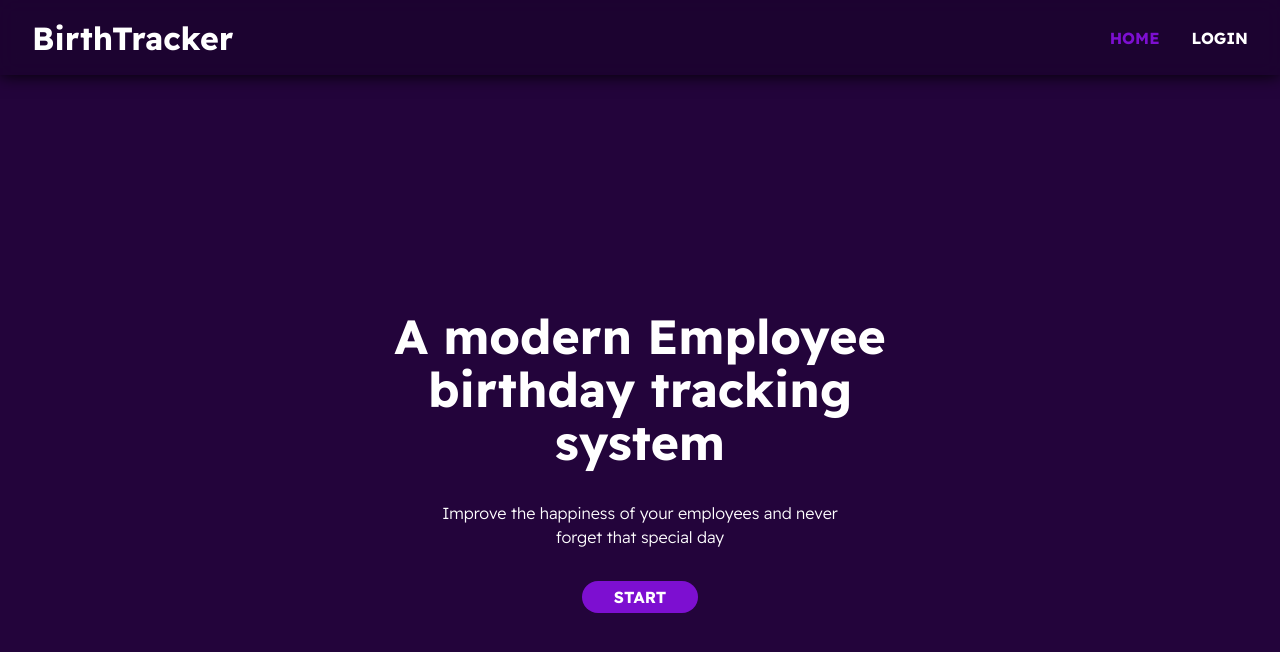
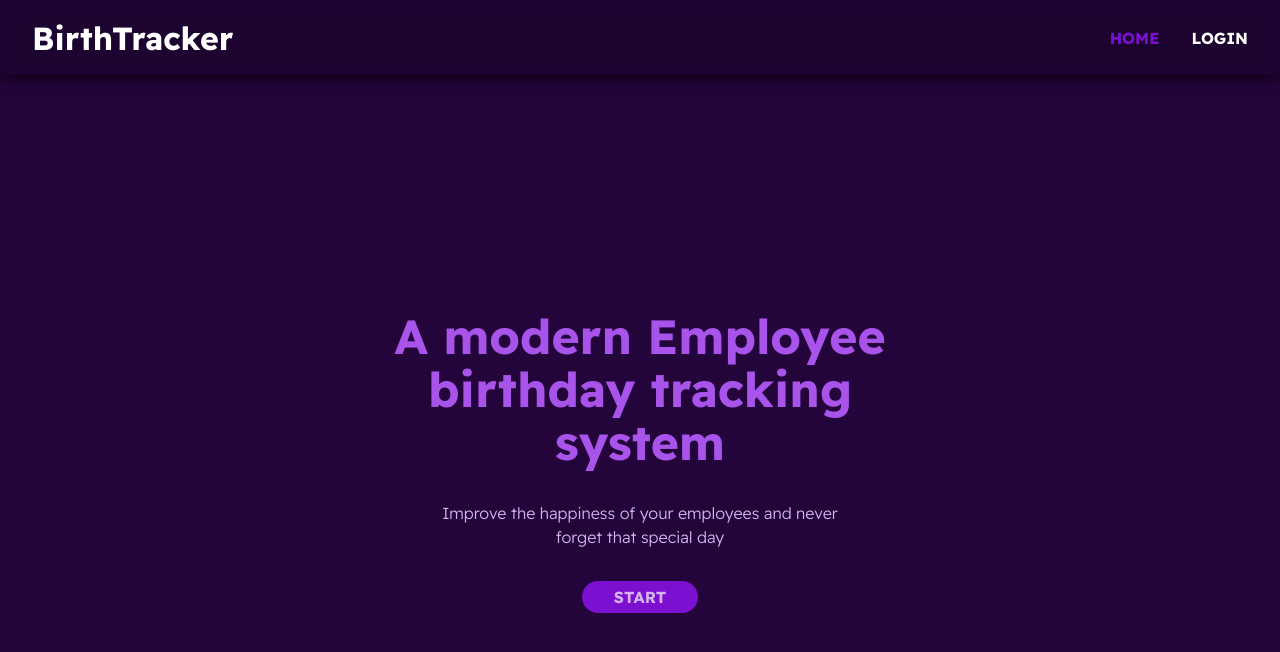
Before and after one commit to GuillermoCruzFuente/app-test, a React (Vite) app: page /#/ in a window 1280 px wide. Shown: the top 652 px of the page. Built offline with nearby package versions, Linux system fonts and the light colour scheme.

Commit message:
feat: add new colors for text

```diff
--- a/src/styles/base/_variables.scss
+++ b/src/styles/base/_variables.scss
@@ -7,4 +7,6 @@ $navbar: #170227;
 	//Color Schema
 	--active-link: #7d0fd1;
 	--background-color: #23043b;
+	--main-title-color: #a853e9;
+	--text-color: #d4b3ee;
 }
```
